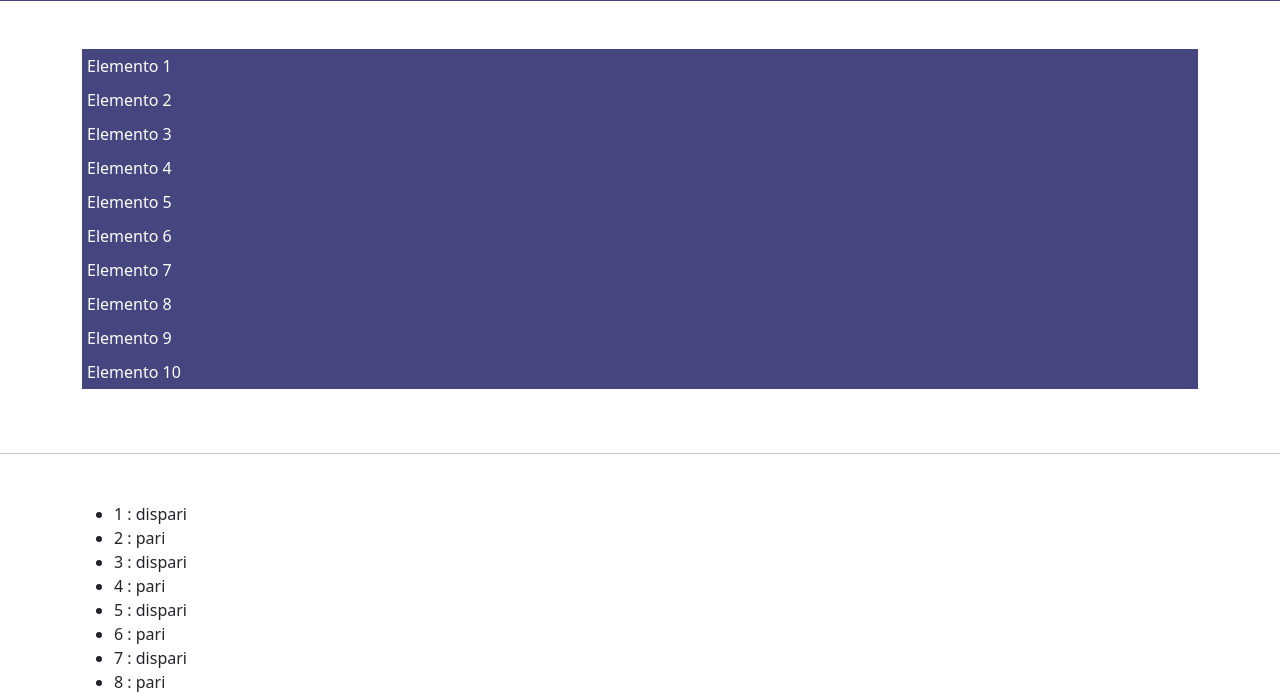
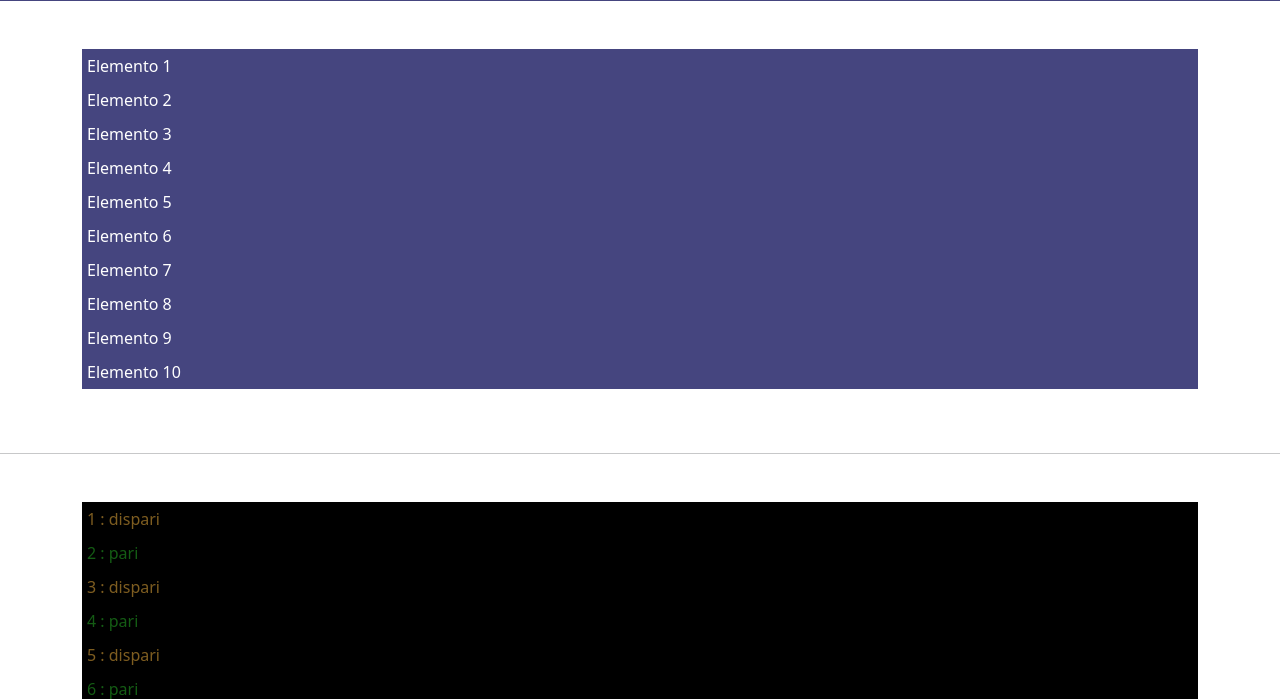
Before and after one commit to RobyLedda94/Recap_ciclo_for, a plain HTML site: page index.html in a window 1280 px wide. Shown: the part 73-772 px from the top of the page. Drawn offline with nearby package versions, Linux system fonts and the light colour scheme.

Commit message:
[UPD] definito stile e colori per i list items

```diff
--- a/css/style.css
+++ b/css/style.css
@@ -35,6 +35,16 @@
 }
 
 
+.txt-dark-green {
+    color: rgb(20, 92, 20);
+}
+
+
+.txt-dark-orange {
+    color: rgb(126, 93, 32);
+}
+
+
 
 /* BG */
 .bg-darkBlue {
--- a/index.html
+++ b/index.html
@@ -37,7 +37,7 @@
             <div class="row">
                 <div class="col-12">
                     <div class="content">
-                        <ul id="ex-4-ul"></ul>
+                        <ul id="ex-4-ul" class="p-0 list-unstyled"></ul>
                     </div>
                 </div>
             </div>
--- a/js/script.js
+++ b/js/script.js
@@ -72,7 +72,10 @@ for (let i = 1; i <= 10; i++) { // Definisco un ciclo for di dieci iterazioni
     ex_three_ul.appendChild(ex_trhee_listItems); // appendo i list items creati alla lista Ul
 
 
-    ex_trhee_listItems.classList.add('p-5px', 'bg-darkBlue', 'txt-white'); // Class list
+    ex_three_ul.classList.add('bg-darkBlue'); // Class List
+
+
+    ex_trhee_listItems.classList.add('p-5px', 'txt-white'); // Class list
 
 };
 
@@ -106,15 +109,26 @@ for (let i = 1; i <= 10; i++) { // Definisco un ciclo for di 10 iterazioni
 
         ex_four_listItems.innerHTML = `${i} : pari`; // Inietto il contenuto ai listItems
 
+        ex_four_listItems.classList.add('txt-dark-green'); // Class List (li)
+
 
     } else {
 
 
         ex_four_listItems.innerHTML = `${i} : dispari`; // Inietto il contenuto ai listItems
 
+        ex_four_listItems.classList.add('txt-dark-orange'); // Class list (li)
+
 
     };
 
+
     ex_four_ul.appendChild(ex_four_listItems); // Appendo i list items creati alla ul nel Dom
 
+
+    ex_four_ul.classList.add('bg-black'); // classi css (ul)
+
+
+    ex_four_listItems.classList.add('p-5px'); // classi css (ul)
+
 };
```
